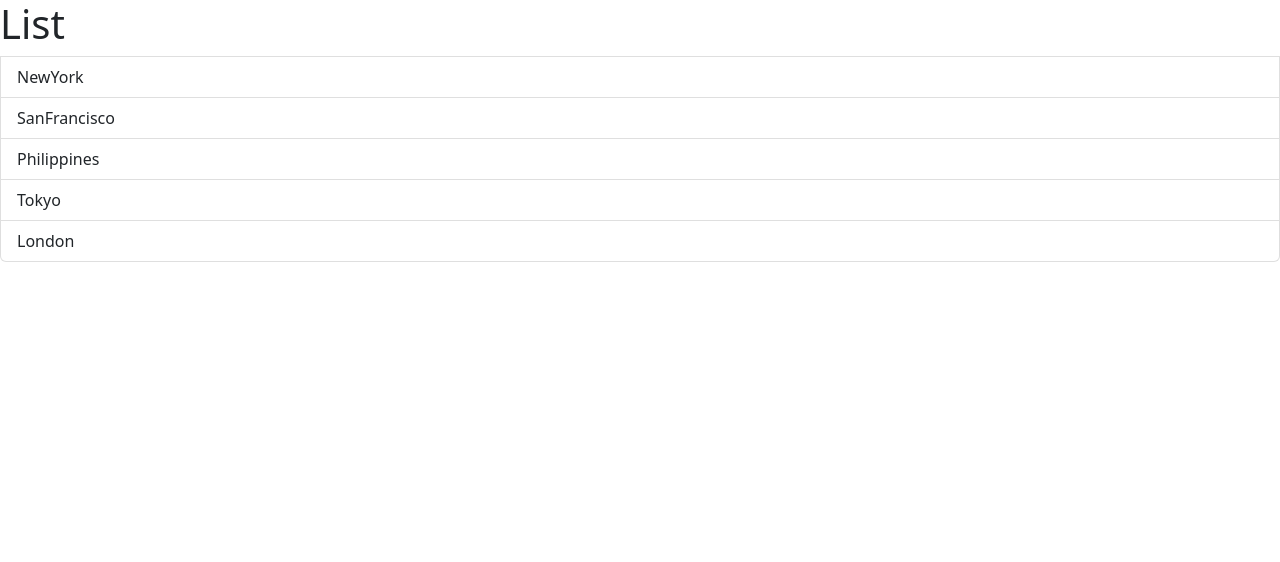
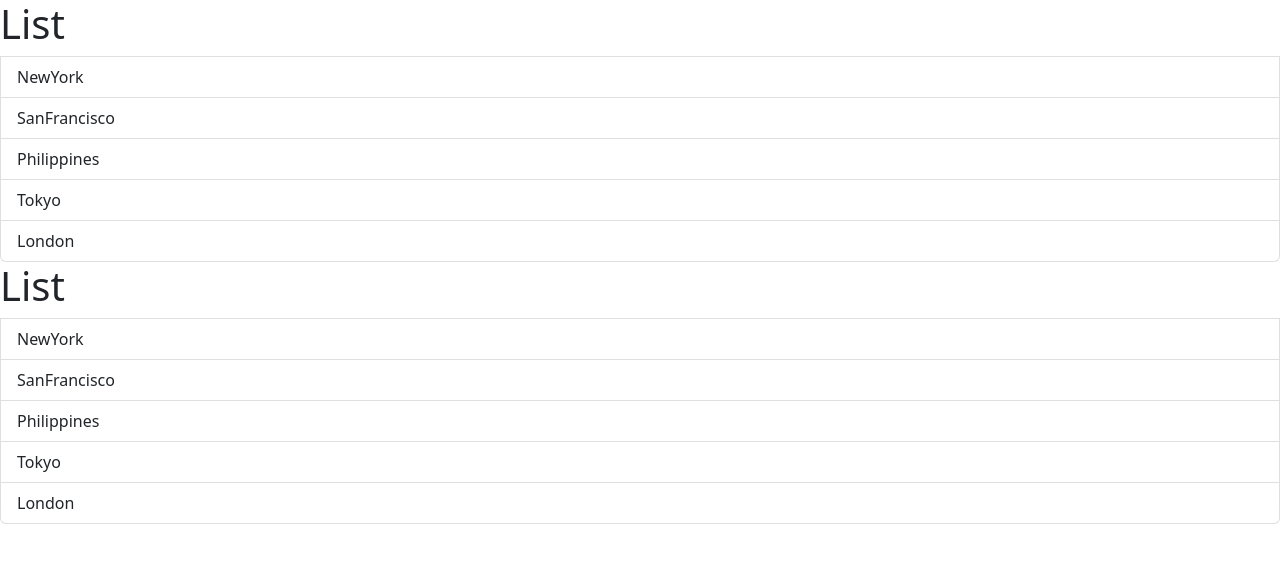
Before and after one commit to Ozzie-code-alt/React-app, a React (Vite) app: page / in a window 1280 px wide. Shown: the top 562 px of the page. Built offline with nearby package versions, Linux system fonts and the light colour scheme.

Commit message:
Passing Data Via props

```diff
--- a/src/App.tsx
+++ b/src/App.tsx
@@ -2,8 +2,8 @@ import ListGroup from "./components/ListGroup"
 
 //components "APP"
 function App(){
-return <div> <ListGroup/></div>// call Message Function from Message tsx
-
+return <div> <ListGroup/>  <ListGroup/></div>// call Message Function from Message tsx
+//each component will have their own state meaning eacg ListGroup is independent
 }
 
 export default App
--- a/src/components/ListGroup.tsx
+++ b/src/components/ListGroup.tsx
@@ -1,5 +1,5 @@
-import { Fragment } from "react"
-import { MouseEvent } from "react";
+import { Fragment, useState } from "react"
+// import { MouseEvent } from "react";
 function ListGroup() {
 let items = [
     'NewYork',
@@ -8,6 +8,11 @@ let items = [
     'Tokyo',
     'London',
 ]
+// let selectedIndex = 0 // means no item is selected
+// Hook allows us to built in features in react
+const [selectedIndex, setSelectedIndex] = useState(-1)// this will tell us that we have state that will change overtime
+
+
 // items = []
 // const message = items.length ==0 ? <p>No Item </p> : null // make it here
 
@@ -23,7 +28,7 @@ const getMessage = () =>{
 
 //seperate function for onClick instead of inline
 // event handler
-const handleClick  = (event: MouseEvent) => console.log(event)  // type anotation in typescript
+// const handleClick  = (event: MouseEvent) => console.log(event)  // type anotation in typescript
 
 
     return (
@@ -40,10 +45,11 @@ const handleClick  = (event: MouseEvent) => console.log(event)  // type anotatio
               <li className="list-group-item">And a fifth one</li>  with Braces {} we can render anything dynamicallly instead of just html elements */}
           {items.map((item, index) => (
             <li
-              className="list-group-item"
+              className={selectedIndex === index ? 'list-group-item active' : 'list-group-item'}
               key={item}
               // onClick={(event) => console.log(item ,index)}
-              onClick={handleClick} //
+              // onClick={handleClick} //
+              onClick={() => {setSelectedIndex(index)}}
             >
               {item}{" "}
             </li>
```
